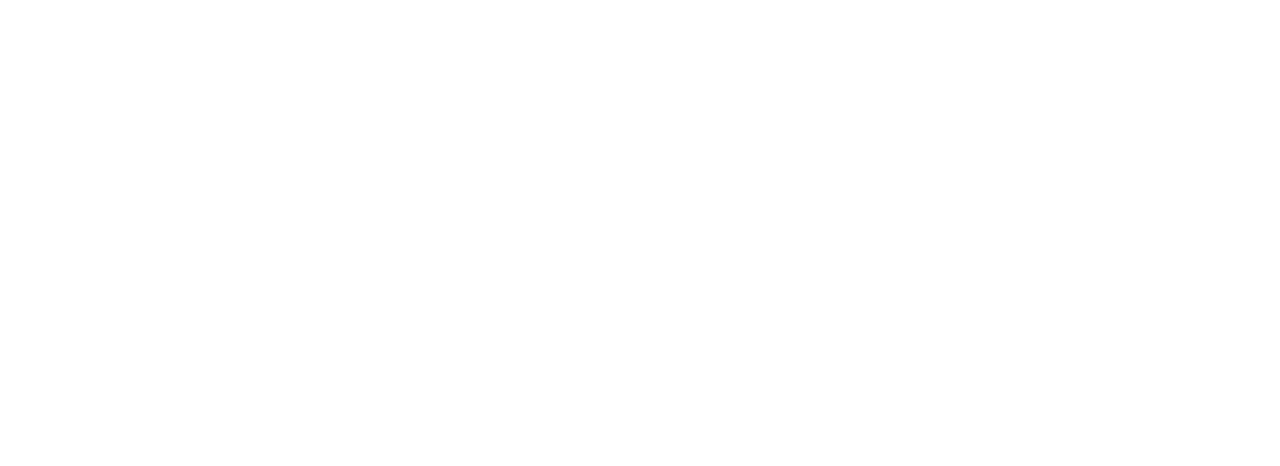
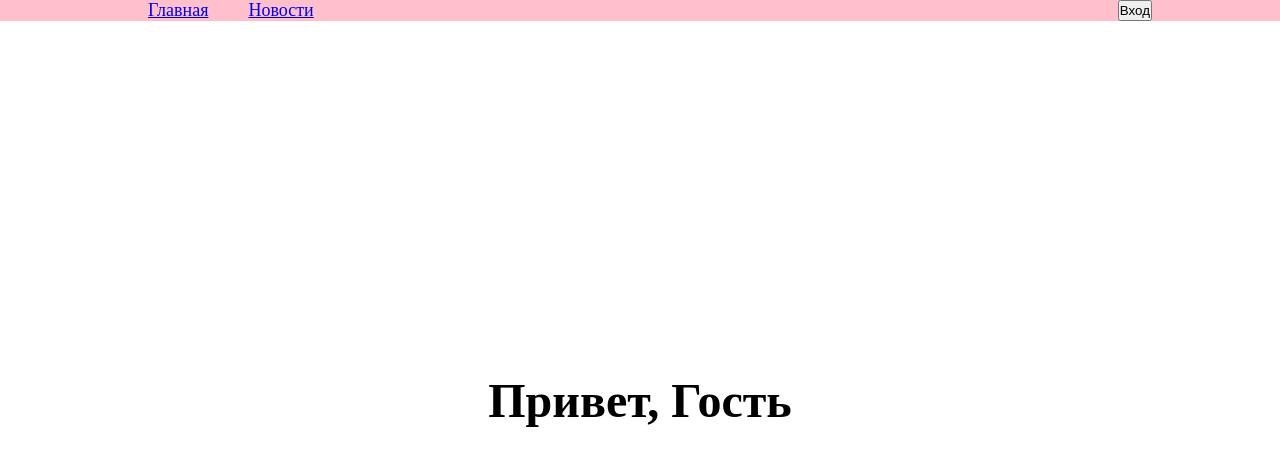
Before and after one commit to Rookiebutgood/news-with-redux, a React (Create React App) app: page / in a window 1280 px wide. Shown: the top 466 px of the page. Built offline with nearby package versions, Linux system fonts and the light colour scheme.

Commit message:
make basic structure, add components and style files

```diff
--- a/package.json
+++ b/package.json
@@ -10,6 +10,7 @@
     "react": "^17.0.1",
     "react-dom": "^17.0.1",
     "react-redux": "^7.2.2",
+    "react-router-dom": "^5.2.0",
     "react-scripts": "4.0.0",
     "redux": "^4.0.5",
     "sass": "^1.29.0",
--- a/src/App.js
+++ b/src/App.js
@@ -1,8 +1,23 @@
+import { BrowserRouter as Router, Switch, Route, Link} from 'react-router-dom'
+import Navbar from '../src/components/Navbar';
+import Home from '../src/components/Home';
+import News from '../src/components/News';
+
 function App() {
   return (
-    <div className="App">
-
-    </div>
+    <Router>
+      <div className="App">
+        <Navbar/>
+        <Switch>
+          <Route path="/news">
+            <News />
+          </Route>
+          <Route path="/">
+            <Home />
+          </Route>
+        </Switch>
+      </div>
+    </Router>
   );
 }
 
--- /dev/null
+++ b/src/components/Home.jsx
@@ -0,0 +1,9 @@
+import '../style/Home.scss'
+
+export default function Home() {
+  return (
+    <div className="homePage">
+      <h1 className="homePage__welcome">Привет, Гость</h1>
+    </div>
+  )
+}
--- /dev/null
+++ b/src/components/Navbar.jsx
@@ -0,0 +1,25 @@
+import { Link } from "react-router-dom";
+import '../style/Navbar.scss';
+
+export default function Navbar() {
+  return (
+    <div className="navbar">
+      <nav>
+        <ul>
+          <li>
+            <Link to="/">
+              Главная
+            </Link>
+            </li>
+          <li>
+            <Link to="/news">
+              Новости
+            </Link>
+          </li>
+        </ul>
+      </nav>
+      <button>Вход</button>
+    </div>
+
+  )
+}
--- /dev/null
+++ b/src/components/News.jsx
@@ -0,0 +1,3 @@
+export default function News() {
+  return <div>News</div>
+}
--- /dev/null
+++ b/src/style/Home.scss
@@ -0,0 +1,11 @@
+.homePage {
+  width: 100%;
+  height: 100%;
+  display: flex;
+  justify-content: center;
+  align-items: center;
+  &__welcome {
+    font-size: 48px;
+    text-align: center;
+  }
+}
--- /dev/null
+++ b/src/style/LoginForm.scss
@@ -0,0 +1,3 @@
+.loginForm {
+  background: pink;
+}
--- /dev/null
+++ b/src/style/Navbar.scss
@@ -0,0 +1,17 @@
+.navbar {
+  position: fixed;
+  display: flex;
+  justify-content: space-between;
+  width: 100%;
+  background: pink;
+  padding: 0 10%;
+  box-sizing: border-box;
+  nav {
+    display: flex;
+    li {
+      display: inline-block;
+      margin: 0 20px;
+      font-size: 18px;
+    }
+  }
+}
--- a/src/style/index.scss
+++ b/src/style/index.scss
@@ -2,3 +2,13 @@
   margin: 0;
   padding: 0;
 }
+
+body {
+  width: 100vw;
+  height: 100vh;
+}
+#root,
+.App {
+  width: 100%;
+  height: 100%;
+}
```
Also changed, not shown: src/components/LoginForm.jsx (added, +9 -0 lines), 1 other file (tests, documents, lock files or other folders).
